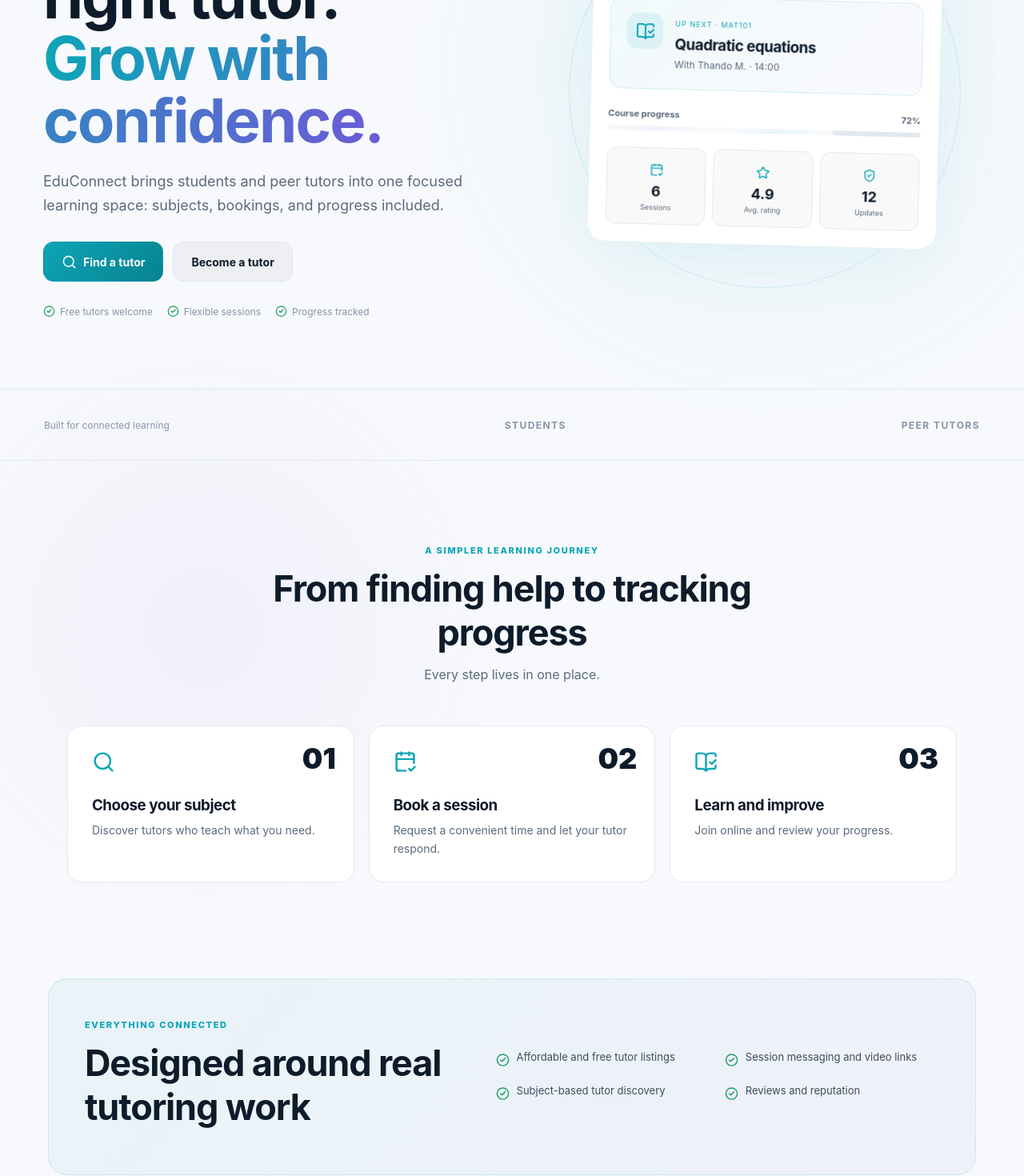
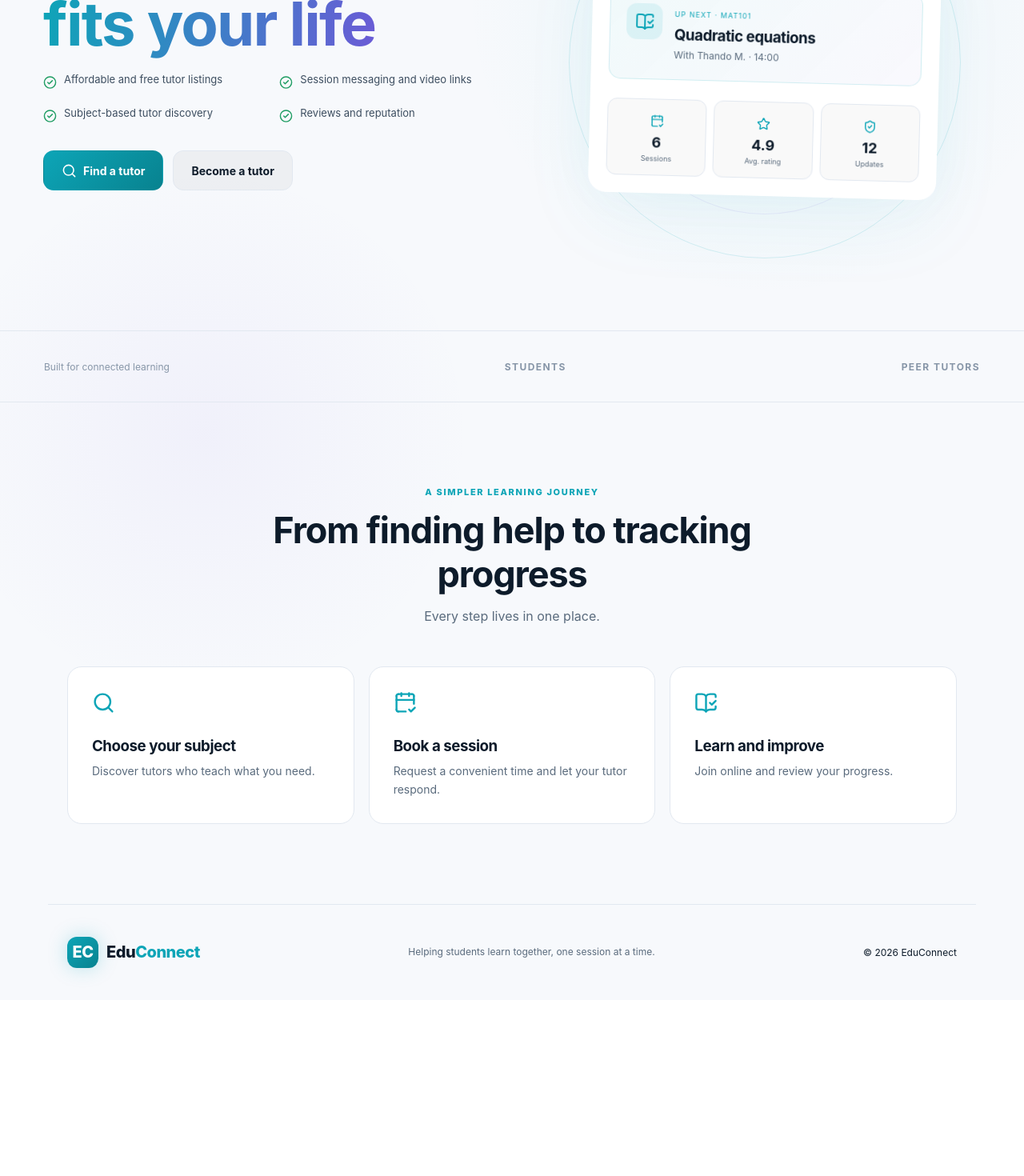
Before and after one commit to CharltonAwesome2/edu-connect-frontend-updated, a React (Vite) app: page / in a window 1280 px wide. Shown: the part 320-1790 px from the top of the page at 80% size. After the commit the page ends 1570 px from the top, so only its background shows below. Built offline with nearby package versions, Linux system fonts and the light colour scheme.

Commit message:
Made Landing page leaner

```diff
--- a/src/pages/Landing.jsx
+++ b/src/pages/Landing.jsx
@@ -1,6 +1,6 @@
 import {
   ArrowRight, BookOpenCheck, CalendarCheck2, CheckCircle2,
-  Search, ShieldCheck, Sparkles, Star,
+  Search, ShieldCheck, Star,
 } from "lucide-react";
 import { Link } from "react-router-dom";
 import { Brand } from "@components/Brand";
@@ -8,6 +8,13 @@ import { dashboardPath, useAuth } from "@context/AuthContext";
 
 export default function Landing() {
   const { isLoggedIn, user } = useAuth();
+
+  const features = [
+    "Affordable and free tutor listings",
+    "Session messaging and video links",
+    "Subject-based tutor discovery",
+    "Reviews and reputation",
+  ];
 
   return (
     <div className="marketing-page">
@@ -35,12 +42,11 @@ export default function Landing() {
       <main>
         <section className="hero">
           <div className="hero-copy">
-            <div className="hero-pill"><Sparkles size={15} /> Extra help that fits your budget</div>
-            <h1>Learn with the right tutor. <span>Grow with confidence.</span></h1>
-            <p>
-              EduConnect brings students and peer tutors into one focused learning space:
-              subjects, bookings, and progress included.
-            </p>
+            {/* <Brand /> */}
+            <h1>Tutoring that <span>fits your life</span></h1>
+            <div className="feature-list" style={{ marginBottom: "28px" }}>
+              {features.map((f) => <span key={f}><CheckCircle2 />{f}</span>)}
+            </div>
             <div className="hero-actions">
               <Link className="button button-primary button-large" to="/tutors">
                 <Search size={19} /> Find a tutor
@@ -49,14 +55,9 @@ export default function Landing() {
                 Become a tutor
               </Link>
             </div>
-            <div className="trust-row">
-              <span><CheckCircle2 /> Free tutors welcome</span>
-              <span><CheckCircle2 /> Flexible sessions</span>
-              <span><CheckCircle2 /> Progress tracked</span>
-            </div>
           </div>
 
-          <div className="hero-visual" aria-label="EduConnect dashboard preview">
+          <div className="hero-visual" aria-label="EduConnect dashboard preview" style={{ alignSelf: "end" }}>
             <div className="hero-orbit orbit-one" />
             <div className="hero-orbit orbit-two" />
             <div className="preview-card">
@@ -72,10 +73,6 @@ export default function Landing() {
                   <h3>Quadratic equations</h3>
                   <p>With Thando M. · 14:00</p>
                 </div>
-              </div>
-              <div className="preview-progress">
-                <span><b>Course progress</b><b>72%</b></span>
-                <div><i /></div>
               </div>
               <div className="preview-grid">
                 <div><CalendarCheck2 /><b>6</b><span>Sessions</span></div>
@@ -99,32 +96,17 @@ export default function Landing() {
           </div>
           <div className="steps-grid">
             <article>
-              <span>01</span><Search /><h3>Choose your subject</h3>
+              <Search /><h3>Choose your subject</h3>
               <p>Discover tutors who teach what you need.</p>
             </article>
             <article>
-              <span>02</span><CalendarCheck2 /><h3>Book a session</h3>
+              <CalendarCheck2 /><h3>Book a session</h3>
               <p>Request a convenient time and let your tutor respond.</p>
             </article>
             <article>
-              <span>03</span><BookOpenCheck /><h3>Learn and improve</h3>
+              <BookOpenCheck /><h3>Learn and improve</h3>
               <p>Join online and review your progress.</p>
             </article>
-          </div>
-        </section>
-
-        <section id="features" className="feature-band">
-          <div>
-            <span className="eyebrow">Everything connected</span>
-            <h2>Designed around real tutoring work</h2>
-          </div>
-          <div className="feature-list">
-            {[
-              "Affordable and free tutor listings",
-              "Session messaging and video links",
-              "Subject-based tutor discovery",
-              "Reviews and reputation",
-            ].map((f) => <span key={f}><CheckCircle2 />{f}</span>)}
           </div>
         </section>
       </main>
```
